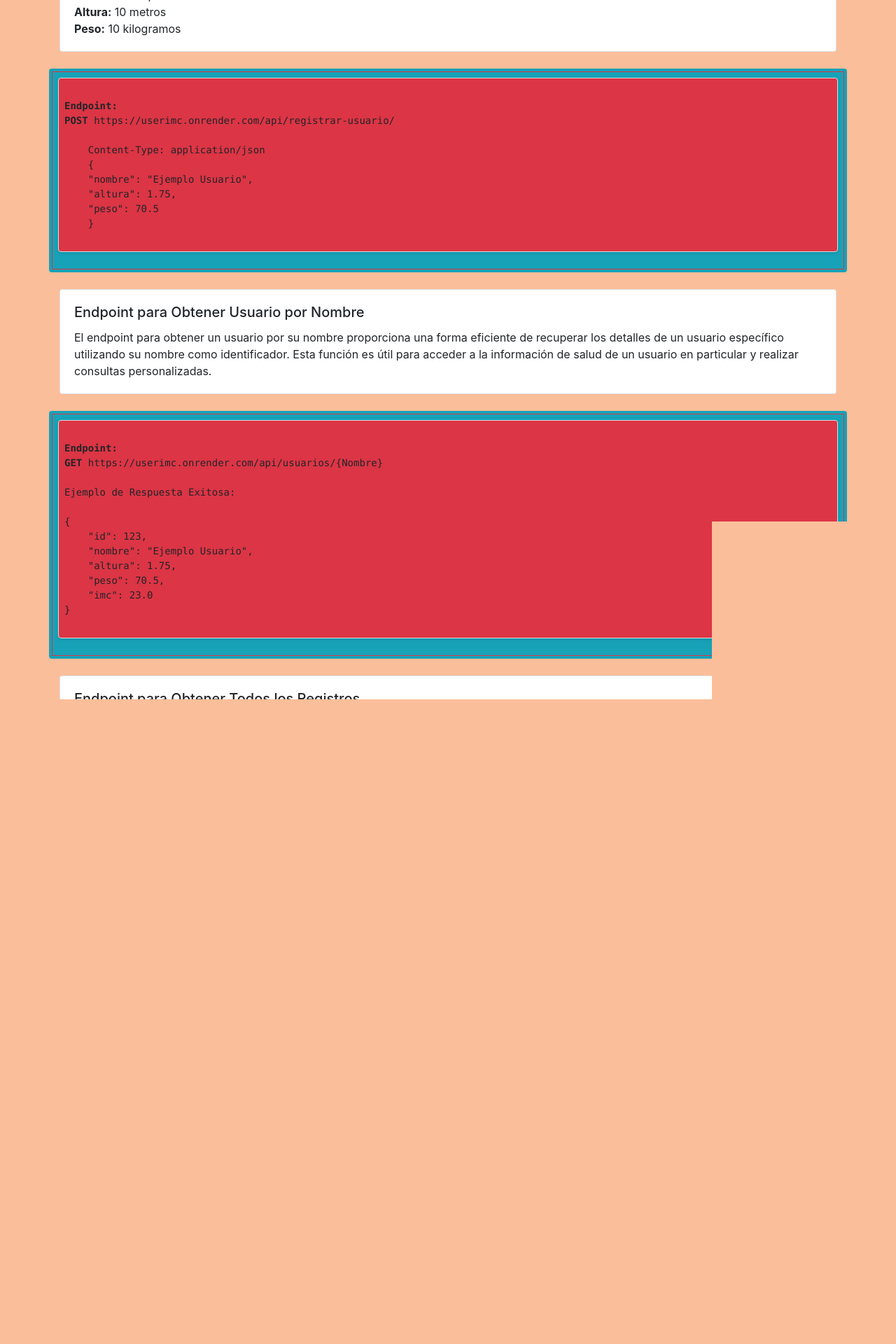
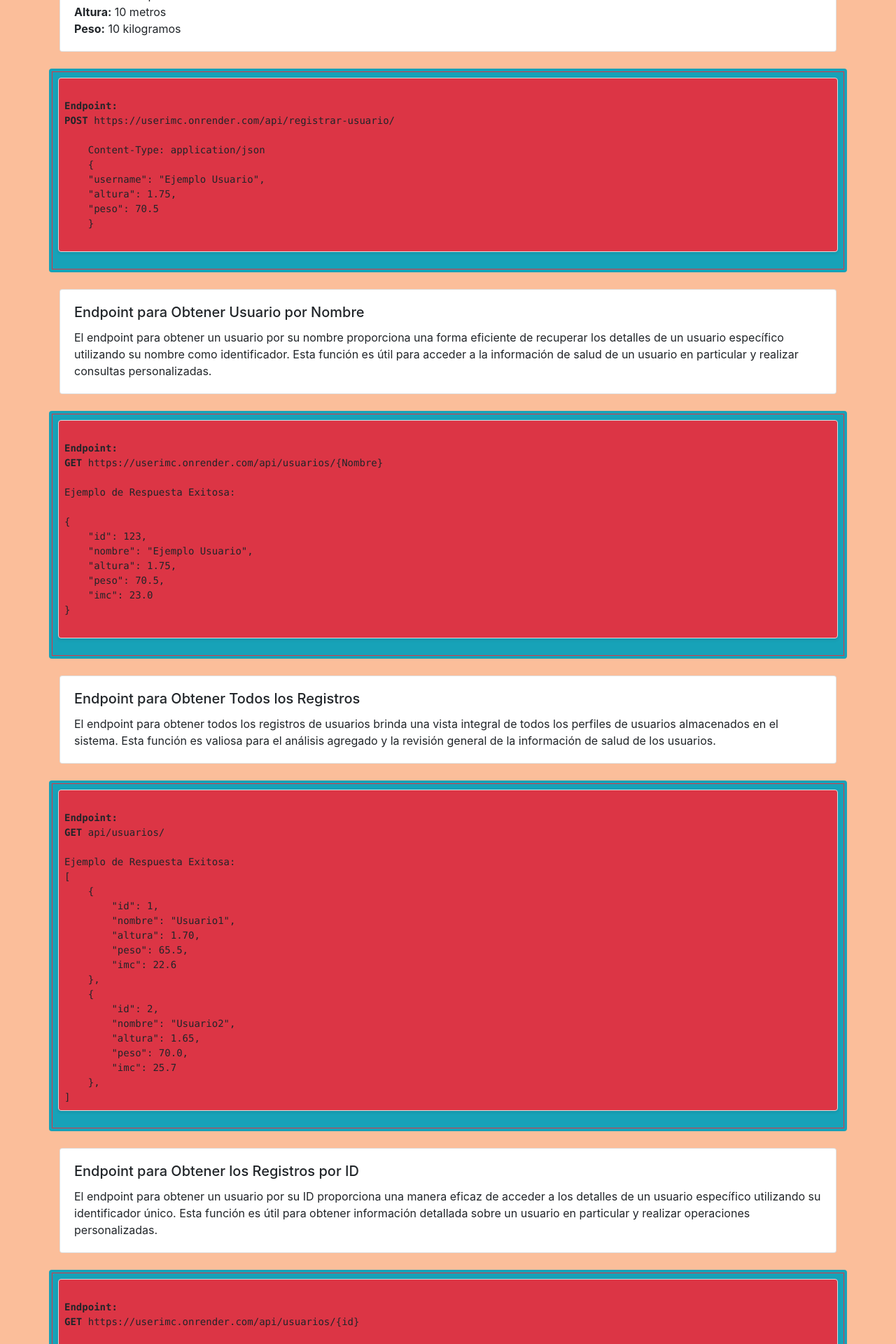
Before and after one commit to printdaniel/UserImcAPI, a Django app: template home/templates/home/home.html in a window 1280 px wide. Shown: the part 526-2446 px from the top of the page at 70% size. Run offline with Django 4.2, Linux system fonts and the light colour scheme; the template is opened without the code that fills it: most values are stand-ins (such as "Sample title", 1, 10 or a date in 2020); some libraries are stand-ins or nearby versions.

Commit message:
fix: doc -> username en vez nombre

```diff
--- a/home/templates/home/home.html
+++ b/home/templates/home/home.html
@@ -52,7 +52,7 @@
 
     Content-Type: application/json
     {
-    "nombre": "Ejemplo Usuario",
+    "username": "Ejemplo Usuario",
     "altura": 1.75,
     "peso": 70.5
     }
```
